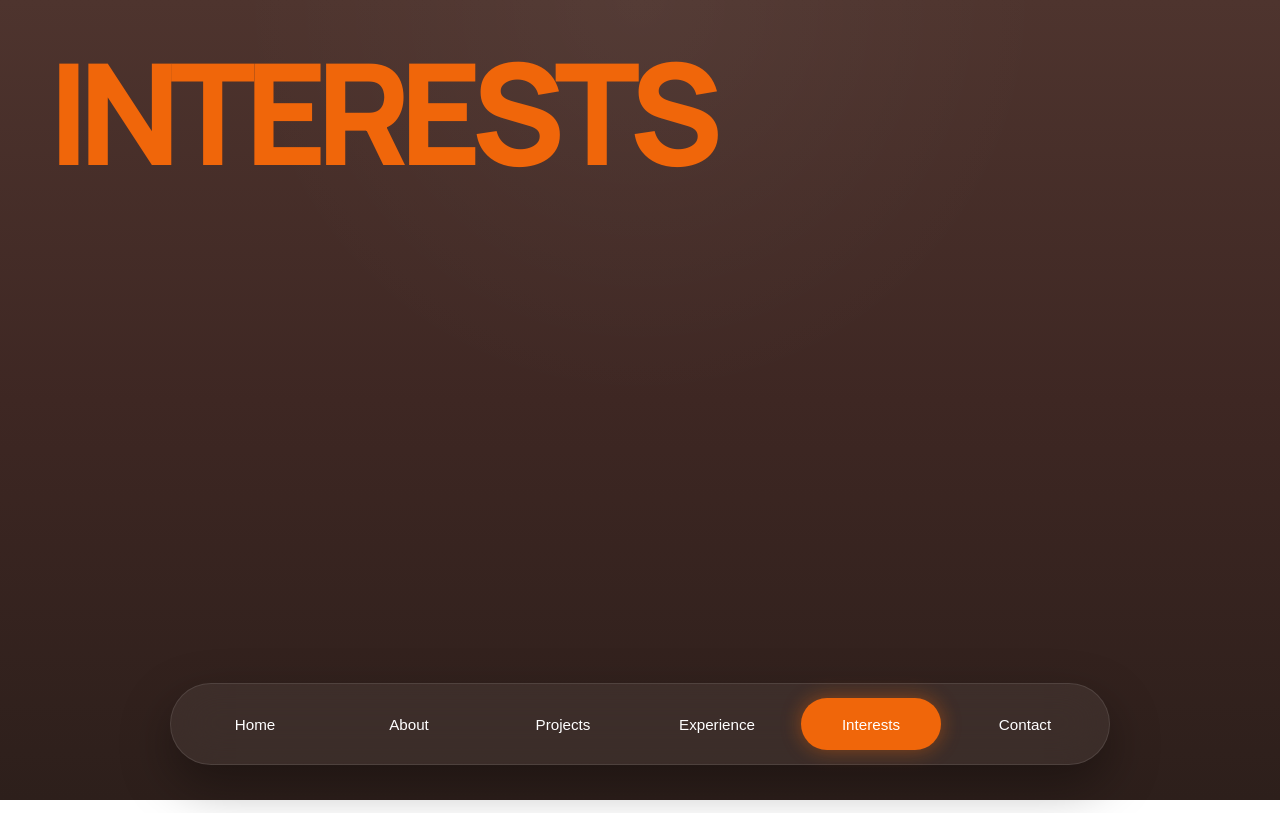
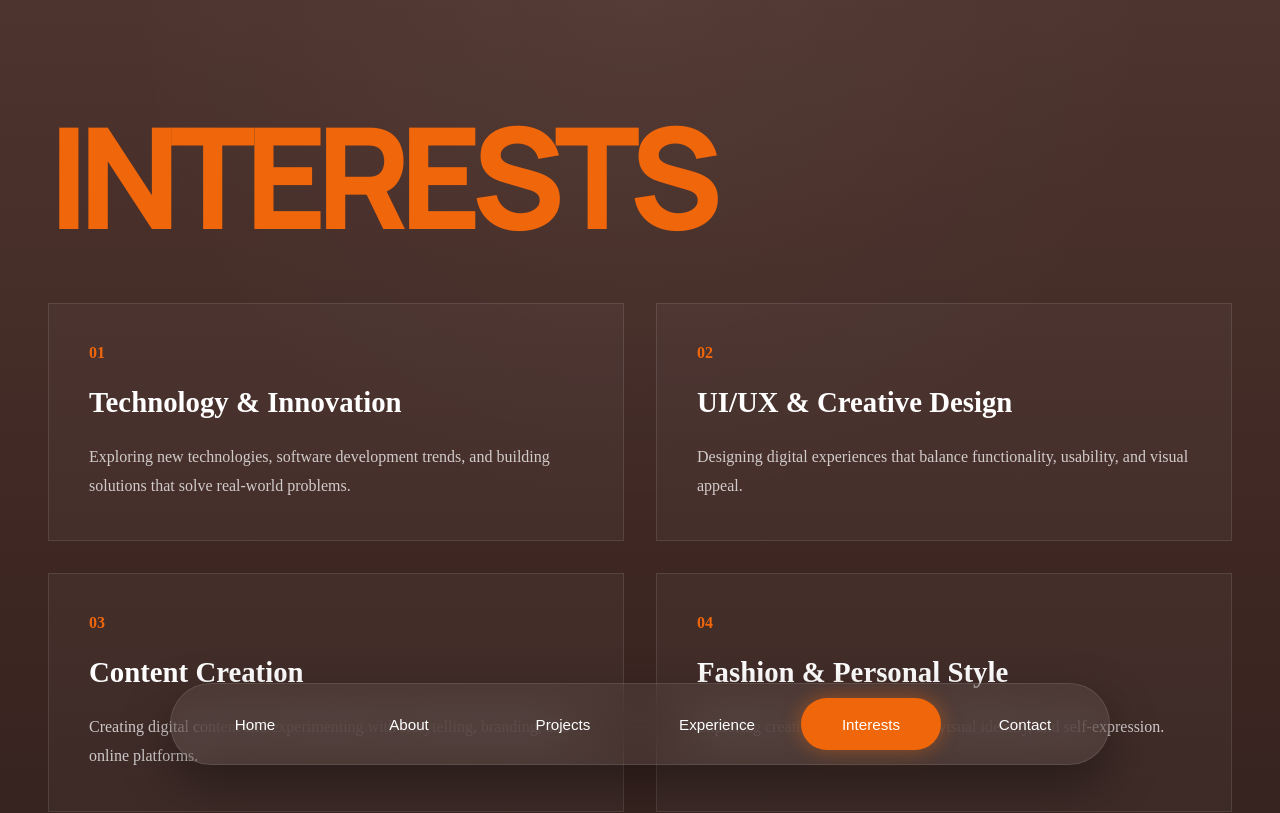
Before and after one commit to mmusorams/portfolio, a React (Vite) app: page /interests in a window 1280 px wide. Shown: the top 813 px of the page. Built offline with nearby package versions, Linux system fonts and the light colour scheme.

Commit message:
Add interests section to portfolio

```diff
--- a/src/pages/Interests/Interests.css
+++ b/src/pages/Interests/Interests.css
@@ -0,0 +1,79 @@
+.interests-page{
+
+    max-width:1200px;
+
+    margin:auto;
+
+    padding-top:4rem;
+
+}
+
+
+
+.interests-grid{
+
+    margin-top:4rem;
+
+    display:grid;
+
+    grid-template-columns:repeat(2,1fr);
+
+    gap:2rem;
+
+}
+
+
+
+.interest-card{
+
+    padding:2.5rem;
+
+    background:rgba(255,255,255,.03);
+
+    border:1px solid rgba(255,255,255,.1);
+
+    transition:.4s ease;
+
+}
+
+
+
+.interest-card:hover{
+
+    transform:translateY(-8px);
+
+    border-color:#F0660A;
+
+}
+
+
+
+.interest-card span{
+
+    color:#F0660A;
+
+    font-weight:700;
+
+}
+
+
+
+.interest-card h2{
+
+    color:white;
+
+    font-size:1.8rem;
+
+    margin:1.5rem 0;
+
+}
+
+
+
+.interest-card p{
+
+    color:rgba(255,255,255,.75);
+
+    line-height:1.8;
+
+}
--- a/src/pages/Interests/Interests.tsx
+++ b/src/pages/Interests/Interests.tsx
@@ -1,9 +1,102 @@
-function Interests() {
-    return (
-        <h1 className="page-heading">
-            INTERESTS
-        </h1>
+import "./Interests.css";
+
+
+function Interests(){
+
+    const interests = [
+
+        {
+            number:"01",
+            title:"Technology & Innovation",
+            description:
+            "Exploring new technologies, software development trends, and building solutions that solve real-world problems."
+        },
+
+
+        {
+            number:"02",
+            title:"UI/UX & Creative Design",
+            description:
+            "Designing digital experiences that balance functionality, usability, and visual appeal."
+        },
+
+
+        {
+            number:"03",
+            title:"Content Creation",
+            description:
+            "Creating digital content and experimenting with storytelling, branding, and online platforms."
+        },
+
+
+        {
+            number:"04",
+            title:"Fashion & Personal Style",
+            description:
+            "Exploring creativity through fashion, visual identity, and self-expression."
+        },
+
+
+        {
+            number:"05",
+            title:"Roller Skating",
+            description:
+            "A hobby that combines movement, discipline, creativity, and continuous improvement."
+        }
+
+    ];
+
+
+    return(
+
+        <main className="interests-page">
+
+
+            <h1 className="page-heading">
+                INTERESTS
+            </h1>
+
+
+            <div className="interests-grid">
+
+
+                {
+                    interests.map((interest)=>(
+
+                        <article
+                            className="interest-card"
+                            key={interest.number}
+                        >
+
+                            <span>
+                                {interest.number}
+                            </span>
+
+
+                            <h2>
+                                {interest.title}
+                            </h2>
+
+
+                            <p>
+                                {interest.description}
+                            </p>
+
+
+                        </article>
+
+                    ))
+                }
+
+
+            </div>
+
+
+        </main>
+
     );
+
 }
 
+
 export default Interests;
```
